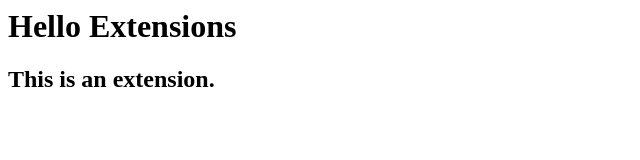
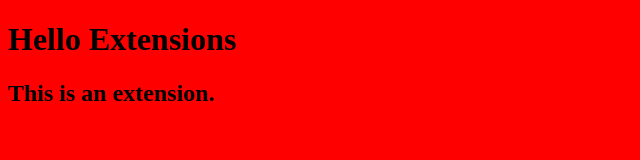
Before and after one commit to TGambs/Browser_Extension_Testing, a browser extension: page hello.html in a window 1280 px wide. Shown: the whole page, without its empty margins (0-640 px from the left). Drawn offline with Linux system fonts and the light colour scheme.

Commit message:
Updated bgc

```diff
--- a/hello.html
+++ b/hello.html
@@ -1,8 +1,13 @@
+<!DOCTYPE html>
 <html>
-  <style>
-    body{ bg:red;
-    }
-  </style>
+  <head>
+    <title>ThisIsTheTitle</title>
+    <style>
+      body {
+        background-color: red;
+      }
+    </style>
+  </head>
   <body>
     <h1>Hello Extensions</h1>
     <h2>This is an extension.</h2>
```
Also changed, not shown: helloWorld/README.md (deleted).
